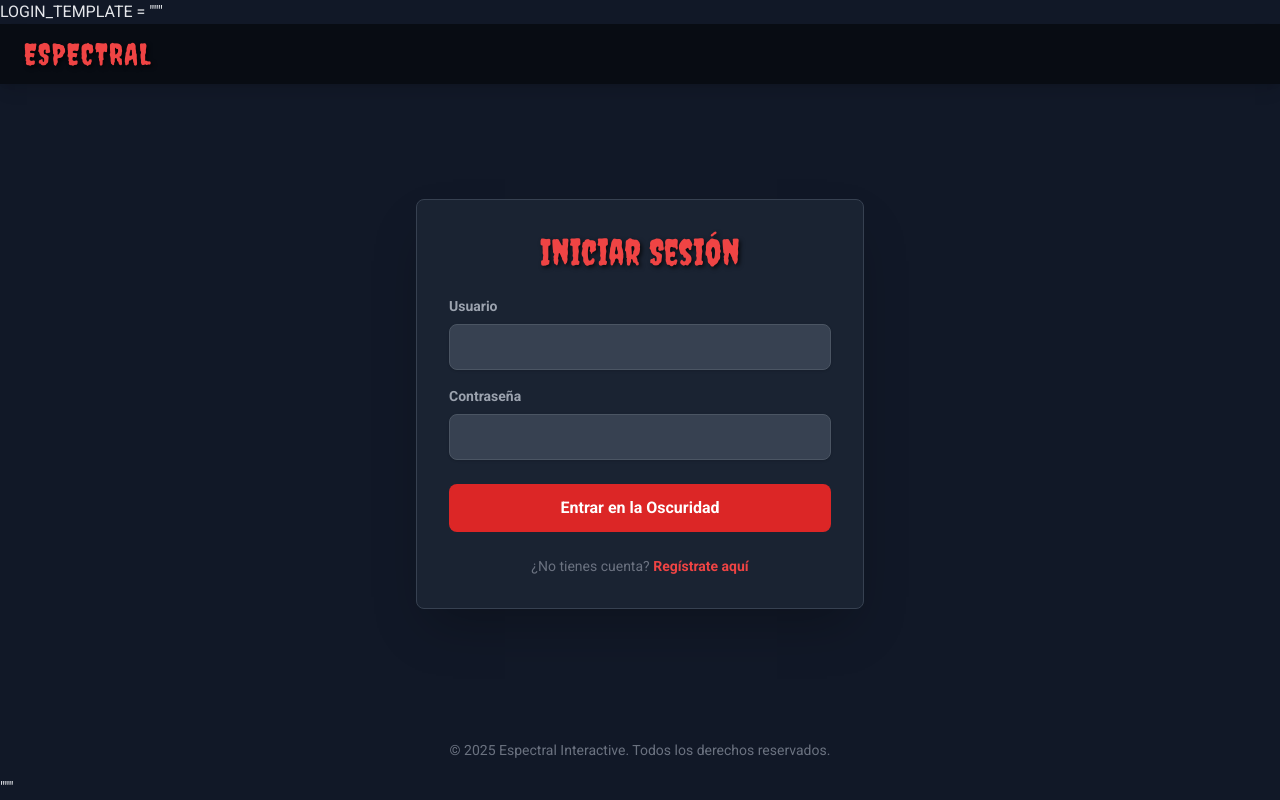
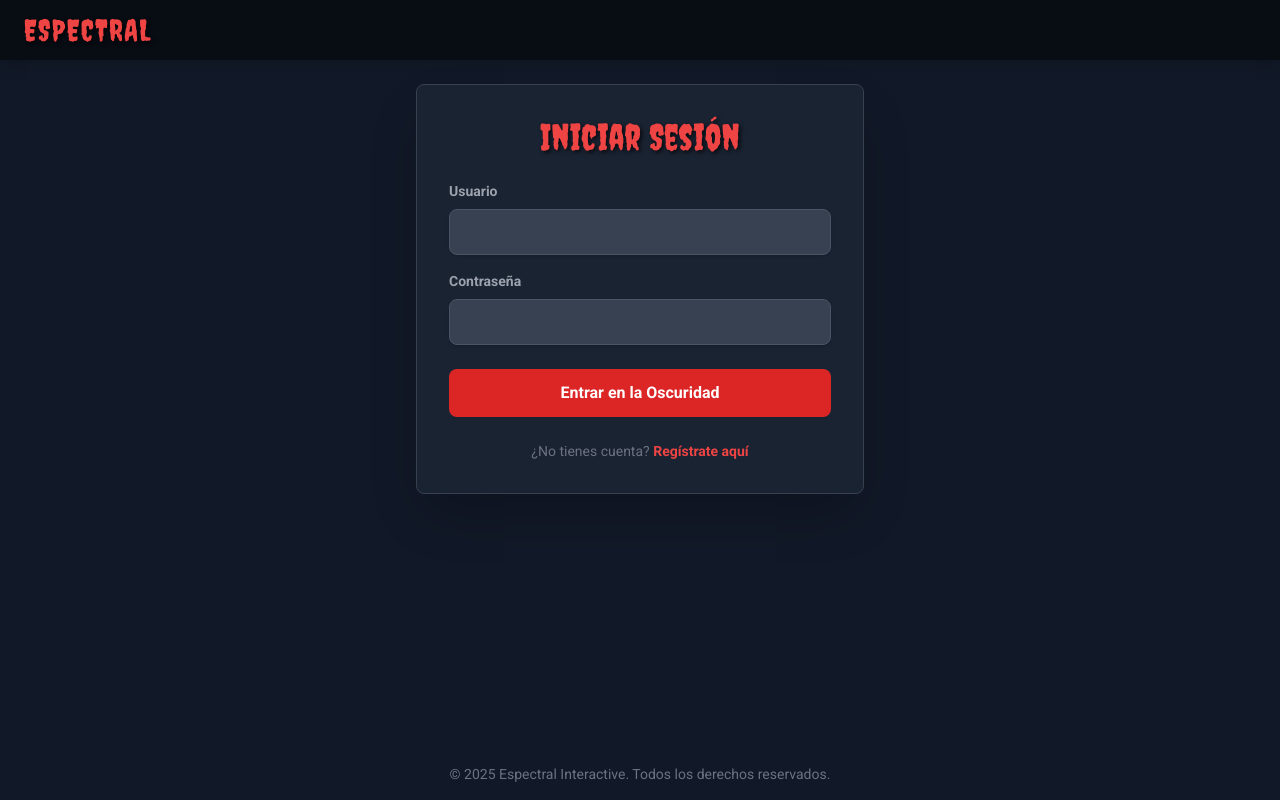
Before and after one commit to ArturoRS0102/EspectralAI, a Flask app: page /login in a window 1280 px wide. Run offline with Flask 3, Linux system fonts and the light colour scheme; some libraries are stand-ins or nearby versions.

Commit message:
se corrige error en pantalla de nombres

```diff
--- a/espectral_app/templates/BASE_TEMPLATE.html
+++ b/espectral_app/templates/BASE_TEMPLATE.html
@@ -35,4 +35,3 @@
     </footer>
 </body>
 </html>
-"""
--- a/espectral_app/templates/LOGIN_TEMPLATE.html
+++ b/espectral_app/templates/LOGIN_TEMPLATE.html
@@ -1,4 +1,3 @@
-LOGIN_TEMPLATE = """
 {% extends "BASE_TEMPLATE.html" %}
 {% block title %}Iniciar Sesión - Espectral{% endblock %}
 {% block content %}
@@ -31,4 +30,3 @@ LOGIN_TEMPLATE = """
     </div>
 </div>
 {% endblock %}
-"""
--- a/espectral_app/templates/MENU_TEMPLATE.html
+++ b/espectral_app/templates/MENU_TEMPLATE.html
@@ -29,4 +29,3 @@
     </div>
 </div>
 {% endblock %}
-"""
--- a/espectral_app/templates/RECHARGE_TEMPLATE.html
+++ b/espectral_app/templates/RECHARGE_TEMPLATE.html
@@ -11,4 +11,3 @@
     </form>
 </div>
 {% endblock %}
-"""
--- a/espectral_app/templates/REGISTER_TEMPLATE.html
+++ b/espectral_app/templates/REGISTER_TEMPLATE.html
@@ -31,4 +31,3 @@
     </div>
 </div>
 {% endblock %}
-"""
```
